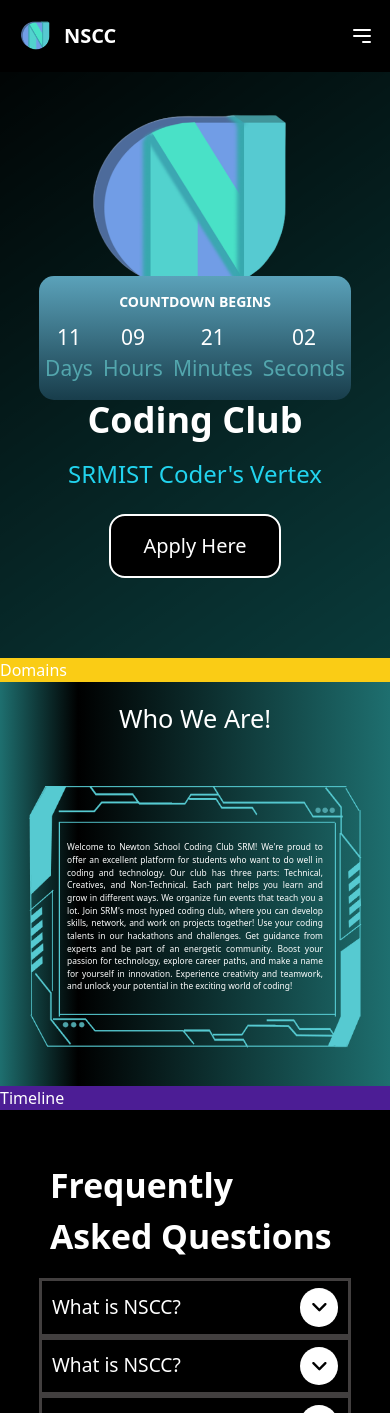
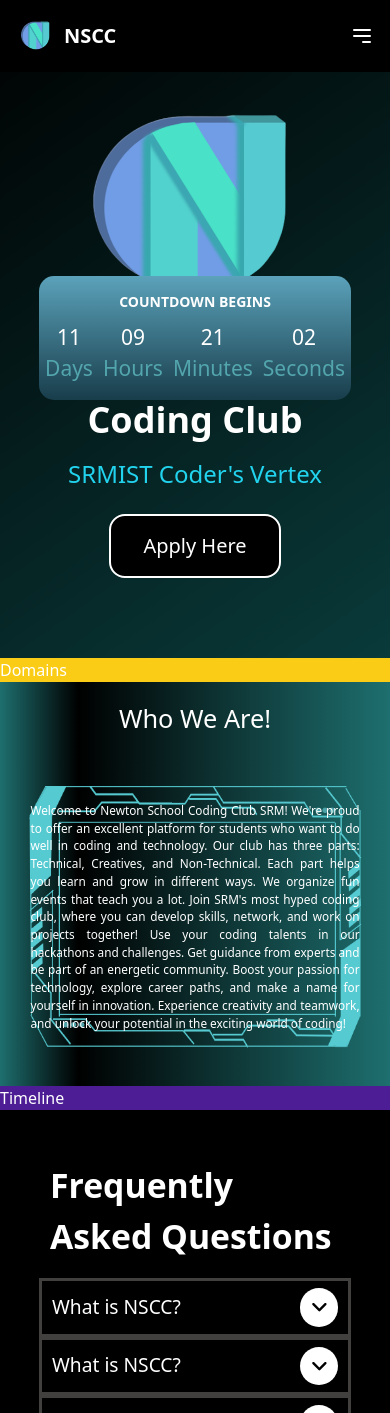
Before and after one commit to NSCC-SRM/recruitment25, a React (Vite) app: page / in a window 390 px wide. Shown: the top 1413 px of the page. Built offline with nearby package versions, Linux system fonts and the light colour scheme.

Commit message:
Updated Media Query for Mobile

```diff
--- a/src/Components/WhoWeAre/WhoWeAre.css
+++ b/src/Components/WhoWeAre/WhoWeAre.css
@@ -44,10 +44,8 @@
   .content{
       color: white;
       position: relative;
-      padding: 2vh;
       margin: 0;
       z-index: 1;
-      font-size: 2vh;
       height: 70vh;
       width: 70vh;
       overflow: auto;
@@ -62,7 +60,7 @@
 
   /* Media Queries */
 
-@media (max-width: 480px) {
+@media (min-width: 320px) and (max-width: 480px) {
     body {
         background: linear-gradient(to right, #1E6F6F, #000000 20%, #1E6F6F);
     }
@@ -75,6 +73,8 @@
         height: 40vh;
         width: 90vw;
         padding: 5px;
+        box-sizing: border-box;
+        overflow: hidden;
     }
     .outline_box img {
         height: 100%;
@@ -82,9 +82,12 @@
         object-fit: contain;
     }
     .content {
-        font-size: 1vh;
-        padding: 1vh;
-        overflow: auto;
-        width: 80%;
+        font-size: 1.4vh;
+        padding: 0.5vh;
+        overflow: hidden;
+        height: 90%;
+        width: 40vh;
+        box-sizing: border-box;
+        text-align: justify;
     }
 }
```
